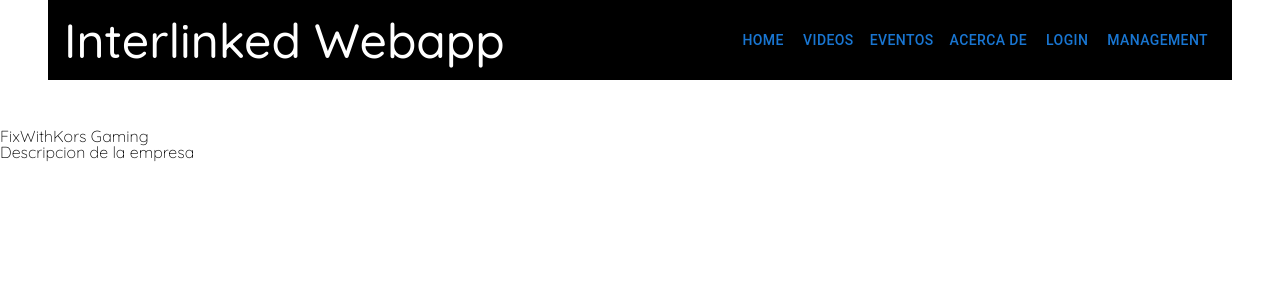
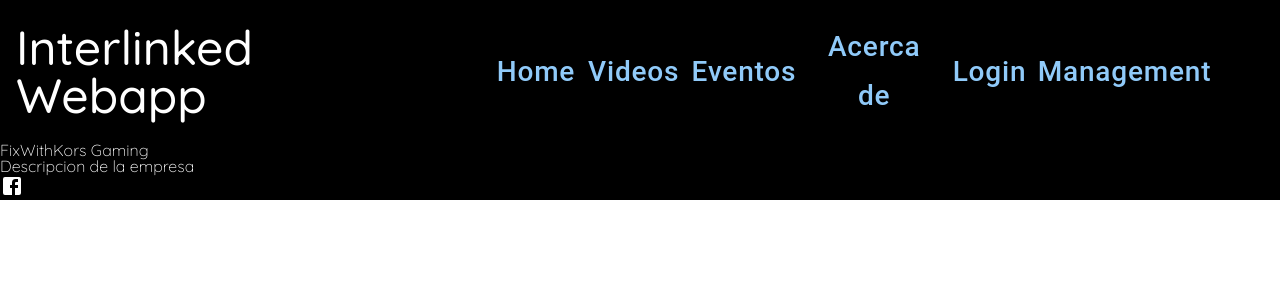
Before and after one commit to Lars17S/interlink-webapp, a React (Create React App) app in the folder interlinked-frontend/: page /aboutus in a window 1280 px wide. Shown: the top 300 px of the page. Built offline with nearby package versions, Linux system fonts and the light colour scheme.

Commit message:
Fixed homepageVideo

```diff
--- a/interlinked-frontend/src/components/Header.tsx
+++ b/interlinked-frontend/src/components/Header.tsx
@@ -6,18 +6,20 @@ import { useHistory } from 'react-router-dom';
 const HeaderStyle = css({
   padding: '1em',
   backgroundColor: 'black',
-  width: '90%',
+  width: 'auto',
   display: 'flex',
   flexWrap: 'nowrap',
   justifyContent: 'space-between',
   alignItems: 'center',
-  margin: '0 auto 3rem',
+  position: 'sticky',
+
 });
 
 const DivTitleStyle = css({
   display: 'flex',
   flexDirection: 'row',
   alignItems: 'center',
+  paddingRight: '3em',
 });
 
 const HeaderTitle = css({
--- a/interlinked-frontend/src/index.tsx
+++ b/interlinked-frontend/src/index.tsx
@@ -10,6 +10,23 @@ import HomepageView from './views/HomepageView';
 import LoginView from './views/LoginView';
 import ManagementView from './views/management/ManagementView';
 import VideosView from './views/videos/VideosView';
+import { createTheme, ThemeProvider } from '@mui/material/styles';
+
+const theme = createTheme({
+  palette: {
+    mode: 'dark',
+    background: {
+      default: '#000000',
+      paper: '#121212',
+    },
+  },
+  typography: {
+    button: {
+      fontSize: '28px',
+      textTransform: 'none',
+    },
+  },
+});
 
 const App: React.FC = () => {
   return (
@@ -41,7 +58,9 @@ const App: React.FC = () => {
 
 ReactDOM.render(
   <React.StrictMode>
+     <ThemeProvider theme={theme}>
     <App />
+    </ThemeProvider>
   </React.StrictMode>,
   document.getElementById('root')
 );
--- a/interlinked-frontend/src/views/HomepageView.tsx
+++ b/interlinked-frontend/src/views/HomepageView.tsx
@@ -1,23 +1,35 @@
 import React from 'react';
 /** @jsxImportSource @emotion/react */ import { css } from '@emotion/react';
+import { createTheme, ThemeProvider } from '@mui/material/styles';
 
 const backgroundImage = css({
   width: '100%',
   backgroundImage: `url("https://c.tenor.com/8gGCkmG_slAAAAAd/destiny2-beyond-light.gif")` ,
   backgroundColor: 'black',
-  minHeight: 'calc(100vh - 96px)',
+  minHeight: 'calc(100vh)',
   backgroundRepeat: 'no-repeat',
   backgroundPosition: 'center',
-  backgroundSize: '95% 95%',
+  backgroundSize: '100%',
   color: 'white',
   justifyContent: 'center',
   display: 'flex',
   alignItems: 'center',
 
+
+});
+const theme = createTheme({
+  palette: {
+    mode: 'dark',
+    background: {
+      default: '#000000',
+      paper: '#121212',
+    },
+  },
 });
 
 const blockValues = css({
   width:'30%',
+
 
 });
 const blockParagraph = css({
@@ -27,6 +39,7 @@ const blockParagraph = css({
 });
 const HomepageView: React.FC = () => {
   return (
+    <ThemeProvider theme={theme}>
       <div css={backgroundImage}>
         <div css={blockValues}>
           <h1>FixWithKors Gaming</h1>
@@ -35,6 +48,7 @@ const HomepageView: React.FC = () => {
           </p>
         </div>
       </div>
+     </ThemeProvider>
   );
 };
 
--- a/interlinked-frontend/src/views/about-us/AboutUsView.tsx
+++ b/interlinked-frontend/src/views/about-us/AboutUsView.tsx
@@ -1,12 +1,18 @@
 import React from 'react';
-//import FacebookIcon from '@mui/icons-material/Facebook';
+import FacebookIcon from '@mui/icons-material/Facebook';
+/** @jsxImportSource @emotion/react */ import { css } from '@emotion/react';
+
+const backgroundDesign = css({
+  backgroundColor: 'black',
+  color: 'white',
+});
 
 const AboutUsView: React.FC = () => {
   return (
-    <div>
+    <div css={backgroundDesign}>
       <h2>FixWithKors Gaming</h2>
       <p>Descripcion de la empresa</p>
-      {/* <FacebookIcon /> */}
+      <FacebookIcon />
     </div>
   );
 };
```
Lines whose indentation alone changed are shown as unchanged.
